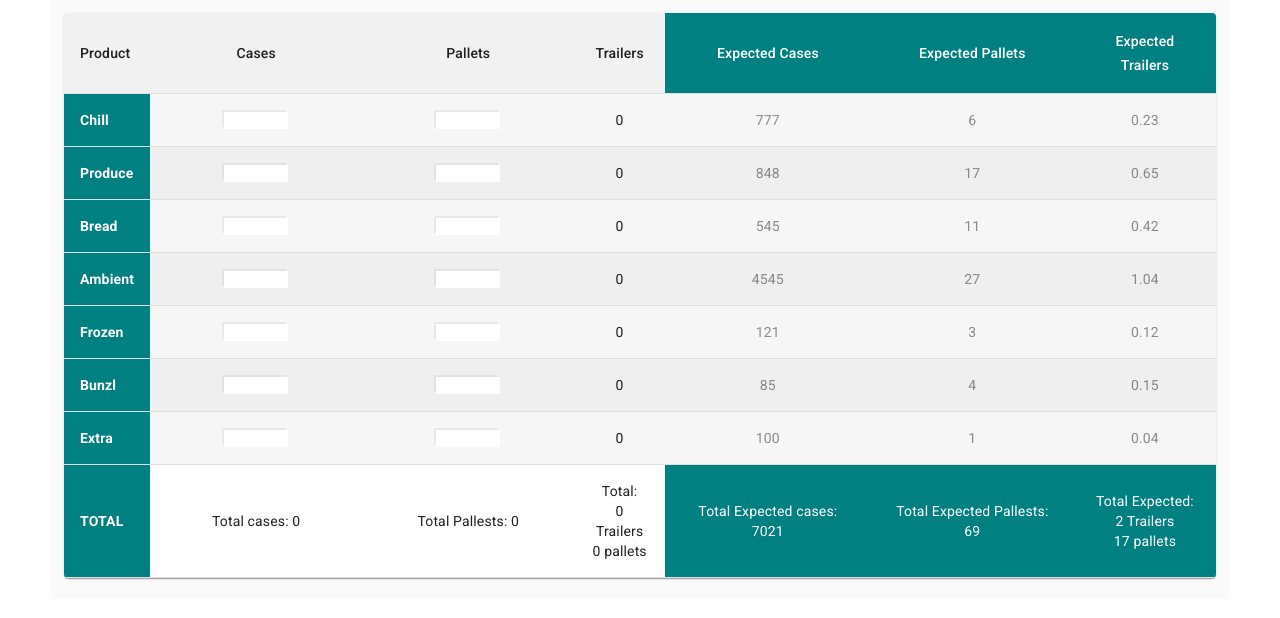
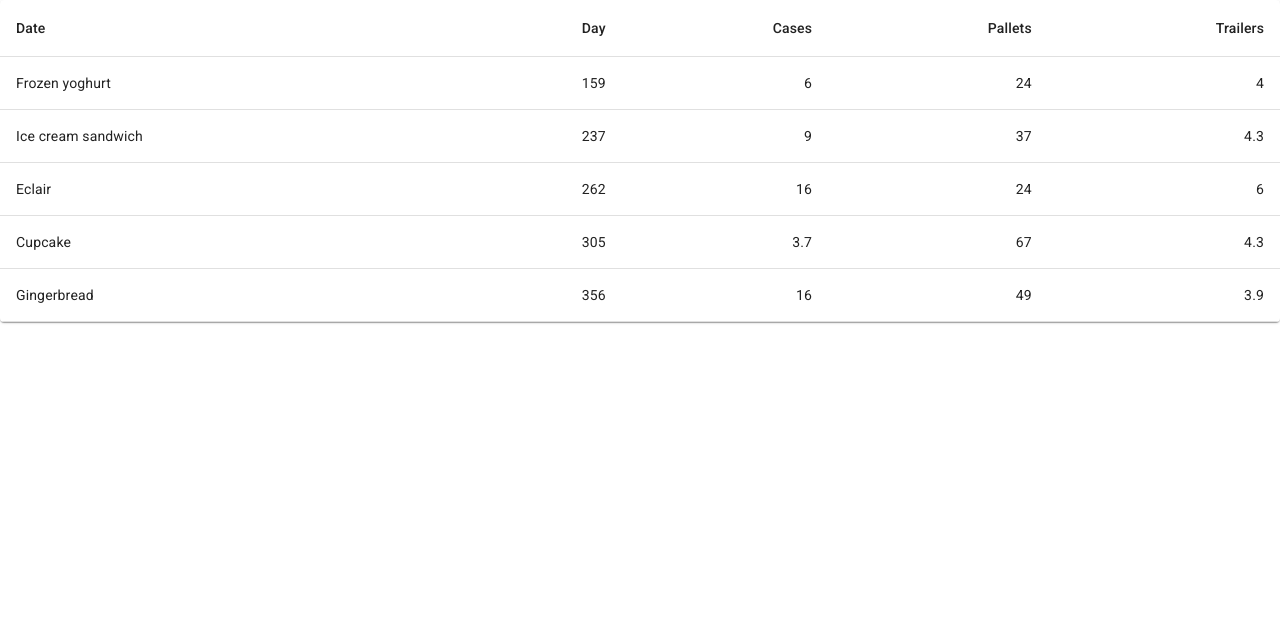
Before and after one commit to AleksandrRiabov/planning-tool, a React (Create React App) app: page / in a window 1280 px wide. Shown: the top 618 px of the page. Built offline with nearby package versions, Linux system fonts and the light colour scheme.

Commit message:
Basiq of MainTable component added

```diff
--- a/src/App.js
+++ b/src/App.js
@@ -1,14 +1,14 @@
 import './App.css';
 import { useGlobalContext } from "./context";
 import { SingleDay } from './components/SingleDay/SingleDay';
-
+import MainTable from "./components/MainTable/MainTable";
 function App() {
 
   const data = useGlobalContext();
   console.log(data)
   return (
     <div className="App">
-      <SingleDay />
+      <MainTable />
     </div>
   );
 }
--- /dev/null
+++ b/src/components/MainTable/MainTable.js
@@ -0,0 +1,95 @@
+import React from 'react';
+import { makeStyles } from '@material-ui/core/styles';
+import Table from '@material-ui/core/Table';
+import TableBody from '@material-ui/core/TableBody';
+import TableCell from '@material-ui/core/TableCell';
+import TableContainer from '@material-ui/core/TableContainer';
+import TableHead from '@material-ui/core/TableHead';
+import TableRow from '@material-ui/core/TableRow';
+import Paper from '@material-ui/core/Paper';
+
+
+
+const data = [
+	{week: 1, days: [
+		{day: "monday", date: "27.07.2021", cases: 4545, pallets: 100, trailers: 5},
+		{day: "tuesday", date: "28.07.2021", cases: 4545, pallets: 100, trailers: 5},
+		{day: "wednesday", date: "29.07.2021", cases: 4545, pallets: 100, trailers: 5},
+		{day: "thursday", date: "30.07.2021", cases: 4545, pallets: 100, trailers: 5},
+		{day: "friday", date: "31.08.2021", cases: 4545, pallets: 100, trailers: 5},
+		{day: "saturday", date: "01.08.2021", cases: 4545, pallets: 100, trailers: 5},
+		{day: "sunday", date: "02.08.2021", cases: 4545, pallets: 100, trailers: 5},
+	]},
+	{week: 2, days: [
+		{day: "monday", date: "03.08.2021", cases: 4545, pallets: 100, trailers: 5},
+		{day: "tuesday", date: "04.08.2021", cases: 4545, pallets: 100, trailers: 5},
+		{day: "wednesday", date: "05.08.2021", cases: 4555, pallets: 100, trailers: 5},
+		{day: "thursday", date: "06.08.2021", cases: 4545, pallets: 100, trailers: 5},
+		{day: "friday", date: "07.08.2021", cases: 4545, pallets: 100, trailers: 5},
+		{day: "saturday", date: "08.08.2021", cases: 4545, pallets: 100, trailers: 5},
+		{day: "sunday", date: "09.08.2021", cases: 4545, pallets: 100, trailers: 5},
+	]},
+]
+
+const weekData = [
+	{week: 1, cases: 21145, pallets: 700, trailers: 25},
+	{week: 2, cases: 21145, pallets: 700, trailers: 25},
+	{week: 3, cases: 21145, pallets: 700, trailers: 25},
+	{week: 4, cases: 21145, pallets: 700, trailers: 25},
+	{week: 5, cases: 21145, pallets: 700, trailers: 25}
+]
+
+
+const useStyles = makeStyles({
+  table: {
+    minWidth: 650,
+  },
+});
+
+function createData(name, calories, fat, carbs, protein) {
+  return { name, calories, fat, carbs, protein };
+}
+
+const rows = [
+  createData('Frozen yoghurt', 159, 6.0, 24, 4.0),
+  createData('Ice cream sandwich', 237, 9.0, 37, 4.3),
+  createData('Eclair', 262, 16.0, 24, 6.0),
+  createData('Cupcake', 305, 3.7, 67, 4.3),
+  createData('Gingerbread', 356, 16.0, 49, 3.9),
+];
+
+
+
+
+export default function MainTable() {
+  const classes = useStyles();
+
+  return (
+    <TableContainer component={Paper}>
+      <Table className={classes.table} aria-label="simple table">
+        <TableHead>
+          <TableRow>
+            <TableCell>Date</TableCell>
+            <TableCell align="right">Day</TableCell>
+            <TableCell align="right">Cases</TableCell>
+            <TableCell align="right">Pallets</TableCell>
+            <TableCell align="right">Trailers</TableCell>
+          </TableRow>
+        </TableHead>
+        <TableBody>
+          {rows.map((row) => (
+            <TableRow key={row.name}>
+              <TableCell component="th" scope="row">
+                {row.name}
+              </TableCell>
+              <TableCell align="right">{row.calories}</TableCell>
+              <TableCell align="right">{row.fat}</TableCell>
+              <TableCell align="right">{row.carbs}</TableCell>
+              <TableCell align="right">{row.protein}</TableCell>
+            </TableRow>
+          ))}
+        </TableBody>
+      </Table>
+    </TableContainer>
+  );
+}
```
